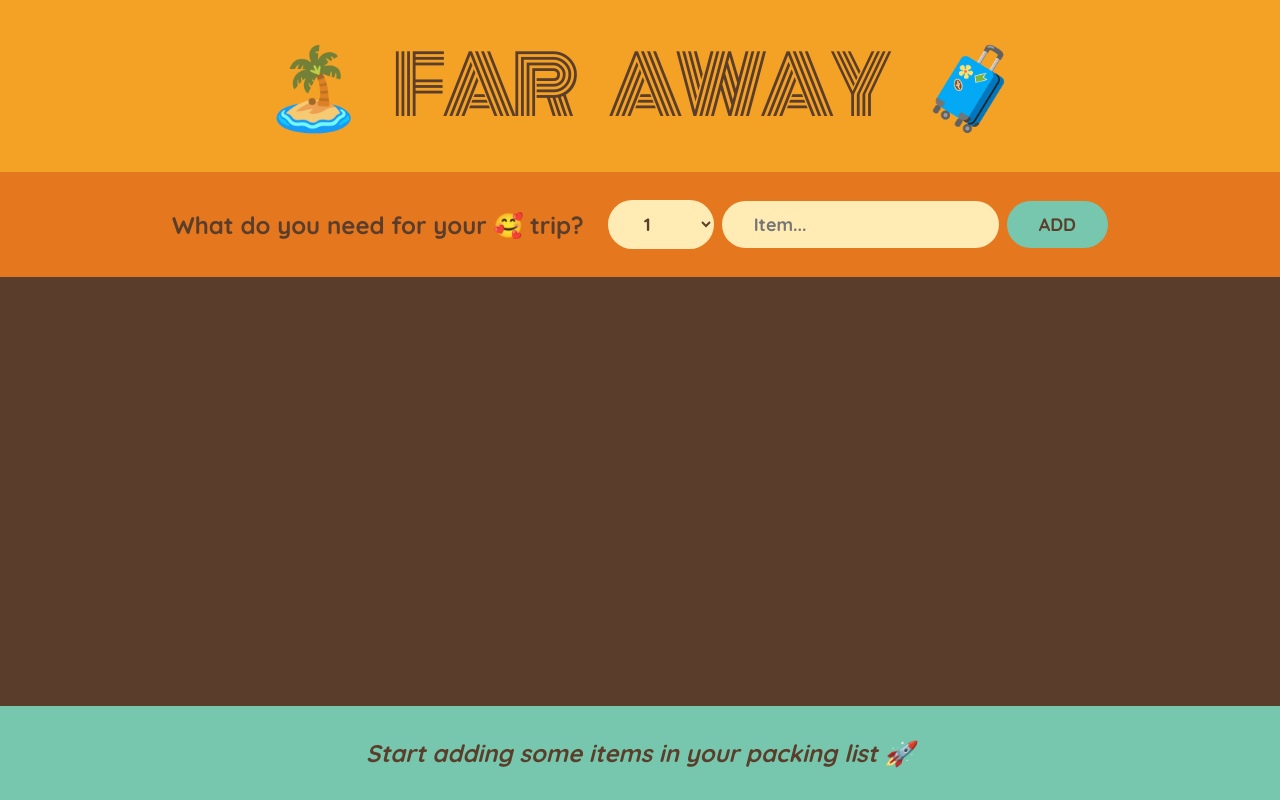
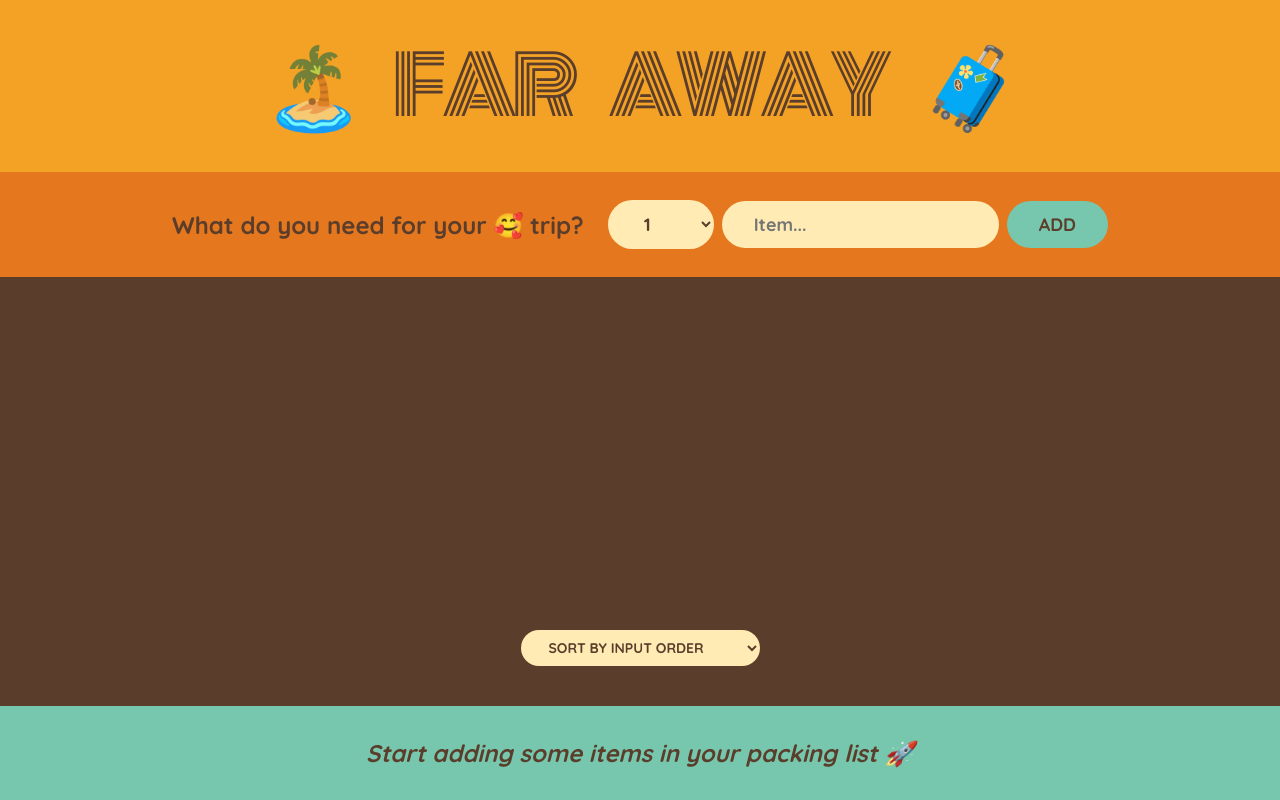
Before and after one commit to drmisssciurus/travel-list, a React (Create React App) app: page / in a window 1280 px wide. Built offline with nearby package versions, Linux system fonts and the light colour scheme; the HTML template or start-up script is replaced by a standard one.

Commit message:
calc statistics as derived state

```diff
--- a/src/App.js
+++ b/src/App.js
@@ -79,10 +79,24 @@
 }
 
 function PackingList({ items, onDeleteItem, onToggleItem }) {
+  const [sortBy, setSortBy] = useState('input');
+
+  let sortedItems;
+
+  if (sortBy === 'input') sortedItems = items;
+  if (sortBy === 'description')
+    sortedItems = items
+      .slice()
+      .sort((a, b) => a.description.localeCompare(b.description));
+  if (sortBy === 'packed')
+    sortedItems = items
+      .slice()
+      .sort((a, b) => Number(a.packed) - Number(b.packed));
+
   return (
     <div className="list">
       <ul>
-        {items.map((item) => (
+        {sortedItems.map((item) => (
           <Item
             item={item}
             key={item.id}
@@ -91,6 +105,14 @@
           />
         ))}
       </ul>
+
+      <div className="actions">
+        <select value={sortBy} onChange={(e) => setSortBy(e.target.value)}>
+          <option value="input">Sort by input order</option>
+          <option value="description">Sort by description</option>
+          <option value="packed">Sort by packed status</option>
+        </select>
+      </div>
     </div>
   );
 }
```
